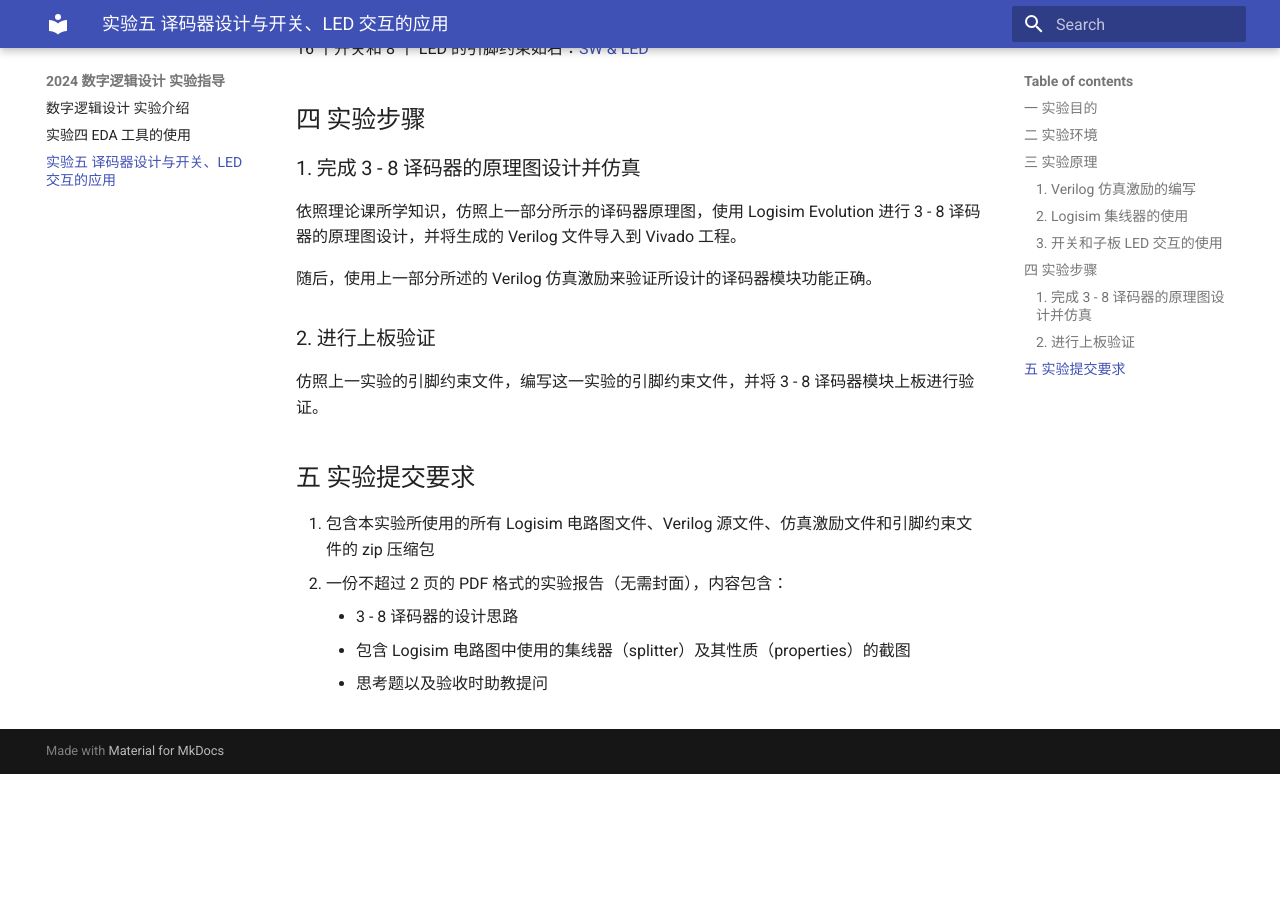
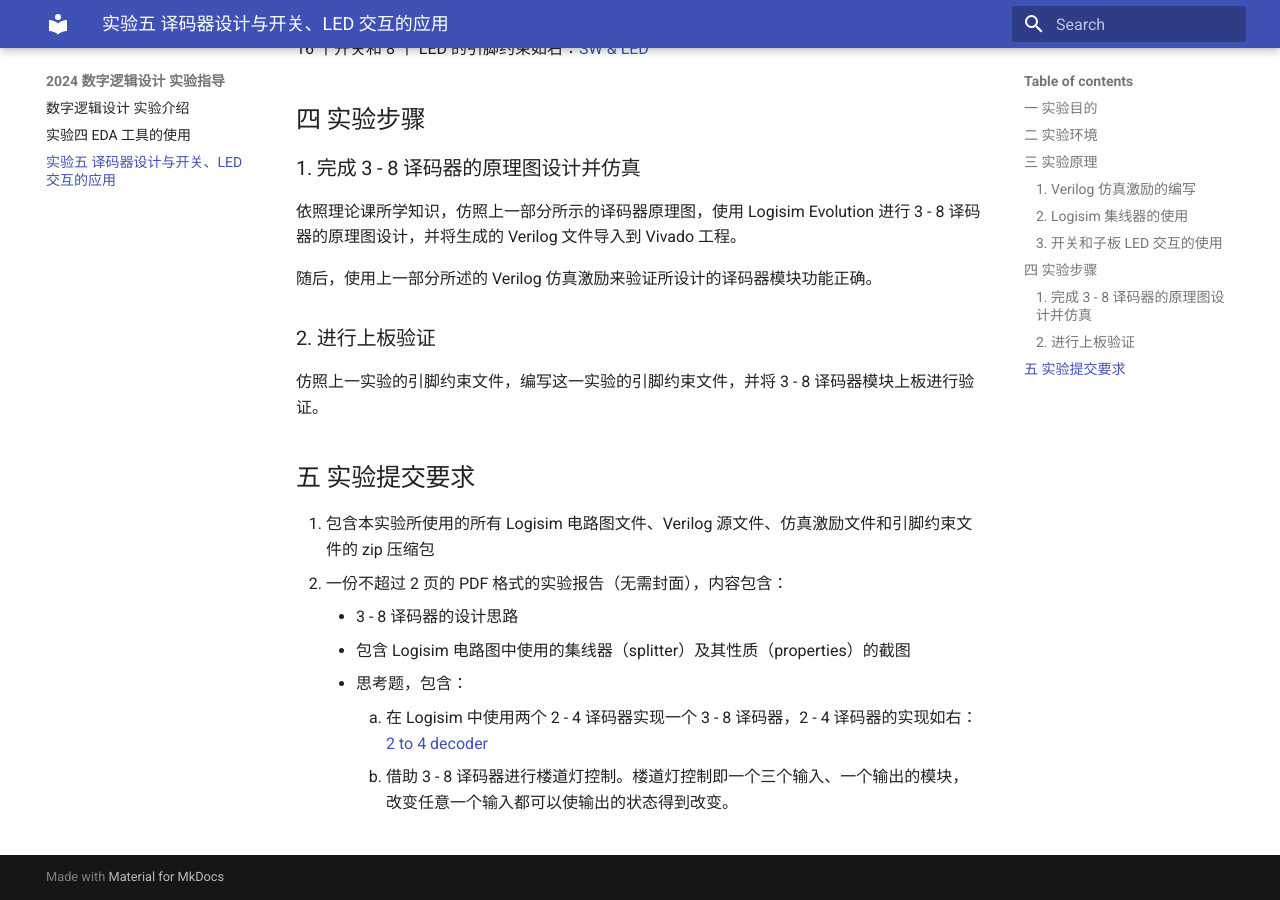
Before and after one commit to huxibu-alkyimyia/huxibu-alkyimyia.github.io, an MkDocs documentation site: the page built from docs/lab5.md, in a window 1280 px wide and 900 px high, scrolled down 6401 px. Built offline with MkDocs 1.6.1 and Material for MkDocs 9.7.7, drawn with Linux system fonts in a browser that asks for light colours; before the commit the page ends 7175 px from its top, so only the background shows below that.

Commit message:
Add lab 5 questions

```diff
--- a/docs/lab5.md
+++ b/docs/lab5.md
@@ -181,4 +181,6 @@ Arduino 子板上 LED 灯共有 8 个，每个 LED 等的引脚为灯上方的
 2. 一份不超过 2 页的 PDF 格式的实验报告（无需封面），内容包含：
     - 3 - 8 译码器的设计思路
     - 包含 Logisim 电路图中使用的集线器（splitter）及其性质（properties）的截图
-    - 思考题以及验收时助教提问
+    - 思考题，包含：
+        1. 在 Logisim 中使用两个 2 - 4 译码器实现一个 3 - 8 译码器，2 - 4 译码器的实现如右：[2 to 4 decoder](2to4DEC.circ)
+        2. 借助 3 - 8 译码器进行楼道灯控制。楼道灯控制即一个三个输入、一个输出的模块，改变任意一个输入都可以使输出的状态得到改变。
```
Also changed, not shown: docs/lab4.md (+5 -5 lines), 1 other file.
